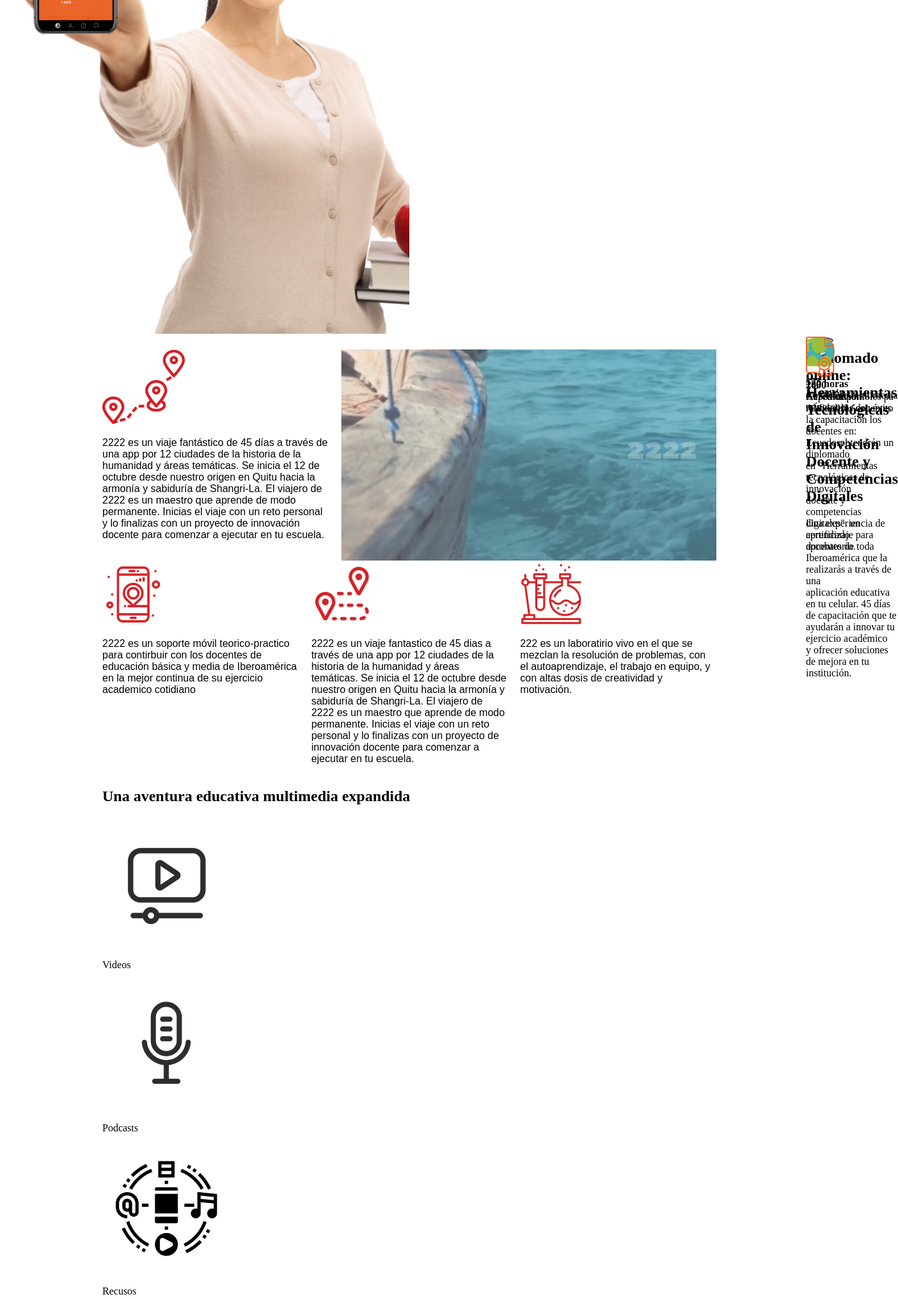
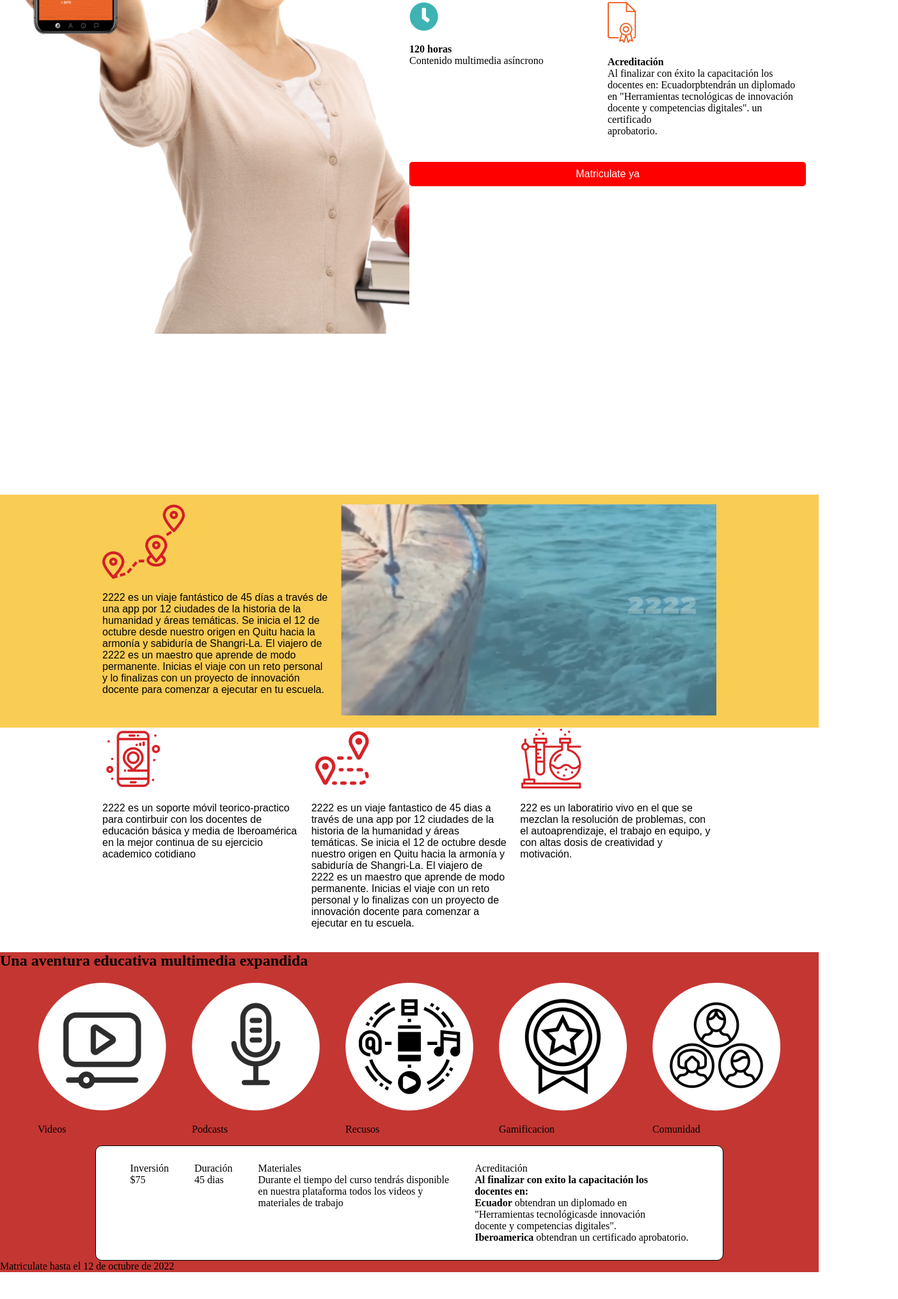
Before and after one commit to Binnarium/practicas-lab-2222-copy, a plain HTML site: page src/index.html in a window 1280 px wide. Shown: the part 517-2547 px from the top of the page at 64% size, 1404 px wide, since content can reach past the window. Drawn offline with Linux system fonts and the light colour scheme.

Commit message:
version_22_12_23

```diff
--- a/src/index.html
+++ b/src/index.html
@@ -45,8 +45,8 @@
                     docente y competencias digitales". un certificado <br>
                     aprobatorio.</p>
             </article>
-            <article class="boton">
-                <button>Matriculate ya</button>
+            <article class="acciones" >
+                <button class="boton">Matriculate ya</button>
             </article>
         </div>
 
@@ -98,8 +98,8 @@
     </section>
 
     <section id="section_4_requisitos_beneficios">
+        <h2>Una aventura educativa multimedia expandida</h2>
         <div class="container logos">
-            <h2>Una aventura educativa multimedia expandida</h2>
             <article class="videos">
                 <img src="/src/Imagenes_practica/youtube.png" alt="logo_youtube">
                 <p class="nombre_logos">Videos</p>
--- a/src/main.css
+++ b/src/main.css
@@ -27,7 +27,13 @@ overflow: hidden;
 width: 50%;
 display: grid;
 grid-template-columns: repeat( 2 , 50%);
-grid-template-rows: repeat( 5 , 20%);
+grid-template-rows: repeat( 5 , 250px);
+grid-template-areas:
+    "header header"
+    "left_up rigth_up"
+    "left_down rigth_down"
+    "button_foot button_foot"
+;
 
 }
 
@@ -52,14 +58,11 @@ grid-area: rigth_down;
 
 }
 
-.boton {
-
+.acciones {
+    grid-area: button_foot;
 
 }
-
-
-
-.boton button {
+.boton {
     padding: 10px 20px;
     font-size: 16px;
     color: white;
@@ -67,14 +70,16 @@ grid-area: rigth_down;
     border: none;
     border-radius: 5px;
     cursor: pointer;
-    height: 10%;
     width: 100%;
+
 }
-/* PARTE 2*/
+/* PARTE 2 y 3*/
 
-#viaje {
-    background:yellow;
+#section_2_viaje{
+    background:#F9CC54;
     width: 100%;
+    padding-top: 15px;
+    padding-bottom: 15px;
 }
 
 #indicaciones {
@@ -112,10 +117,40 @@ grid-area: rigth_down;
     grid-template-columns: repeat(3, 1fr);
     gap: 20px;
 }
-/*Parte 3*/
+
 
 /*Parte 4*/
 
+#section_4_requisitos_beneficios {
+    background-color: #C43632;
+    flex-direction: column;
+}
+
+.logos {
+    display: flex;
+    gap: 40px;
+    justify-content: center;
+}
+
+.videos {
+    flex-direction: column;
+}
+
+
+
+.requisitos {
+display: flex;
+gap: 40px;
+justify-content: center;
+border: 1px solid black;
+padding: 10px;
+background-color: white;
+border-radius: 10px;
+}
+
+.foot_section_3 {
+
+}
 /*Parte 5*/
 
 /*Parte 6*/
```
